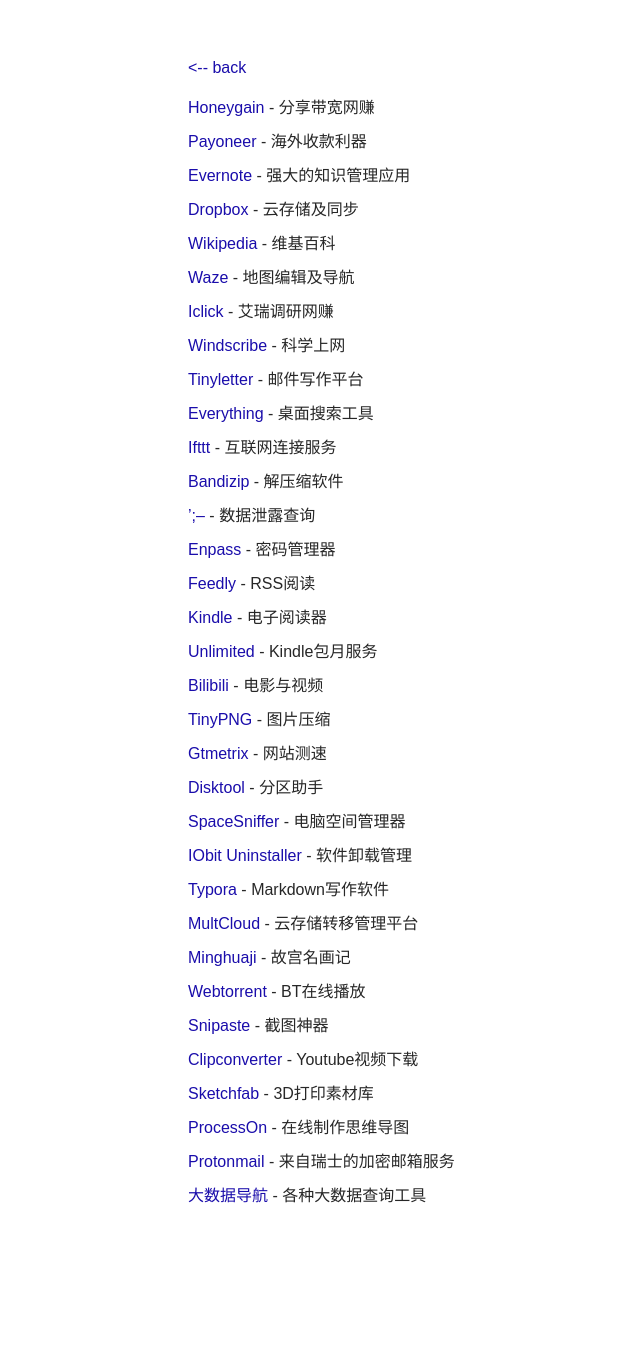
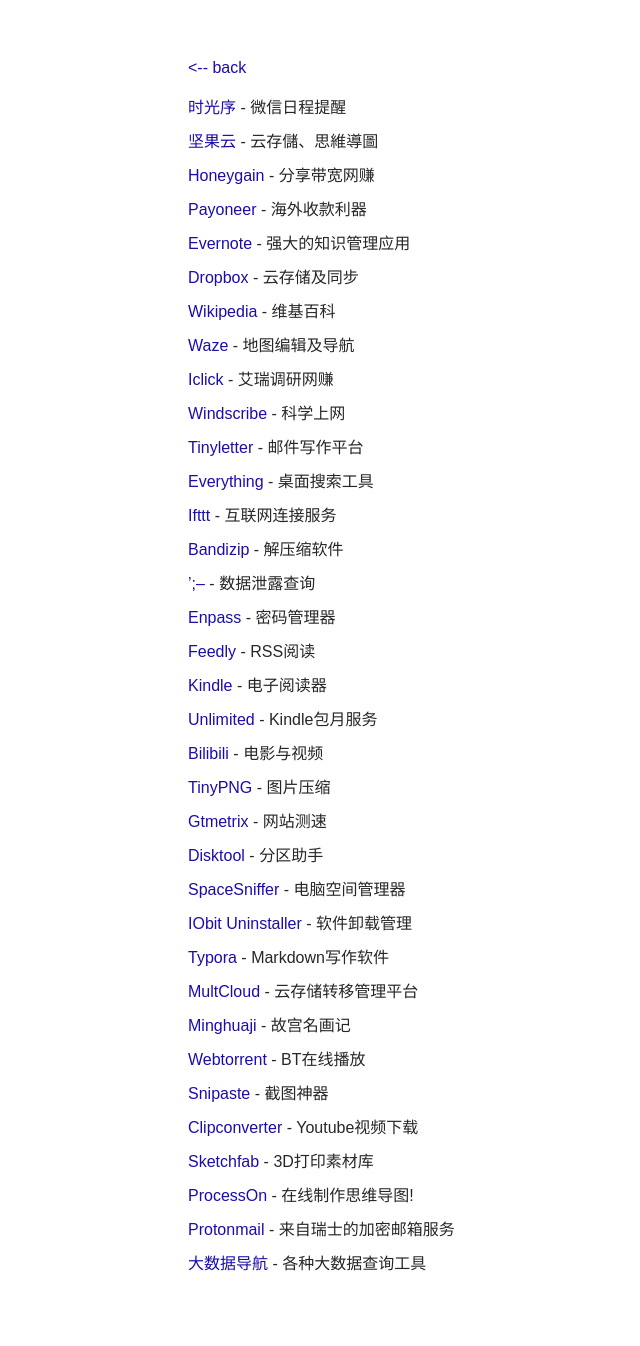
Before and after one commit to Mrquj/dieday, a Jekyll site: the page built from list/index.md, in a window 1280 px wide. Shown: the whole page, without its empty margins (152-792 px from the left). Built offline with Jekyll 4.4.1, drawn with Linux system fonts in a browser that asks for light colours; some web fonts are replaced; before the commit the page ends 1278 px from its top, so only the background shows below that.

Commit message:
Update index.md

```diff
--- a/list/index.md
+++ b/list/index.md
@@ -1,6 +1,10 @@
 ---
 layout: list
 ---
+
+[时光序](https://web.shiguangxu.com/home/matter/schedule) - 微信日程提醒
+
+[坚果云](https://www.jianguoyun.com/#/) - 云存儲、思維導圖
 
 [Honeygain](https://r.honeygain.money/ZERON57A92) - 分享带宽网赚
 
@@ -62,7 +66,7 @@ layout: list
 
 [Sketchfab](https://sketchfab.com/britishmuseum) - 3D打印素材库
 
-[ProcessOn](https://www.processon.com/i/5b04dd10e4b05615d256db5a) - 在线制作思维导图
+[ProcessOn](https://www.processon.com/i/5b04dd10e4b05615d256db5a) - 在线制作思维导图!
 
 [Protonmail](https://protonmail.com/zh-Hans/) - 来自瑞士的加密邮箱服务
 
```
